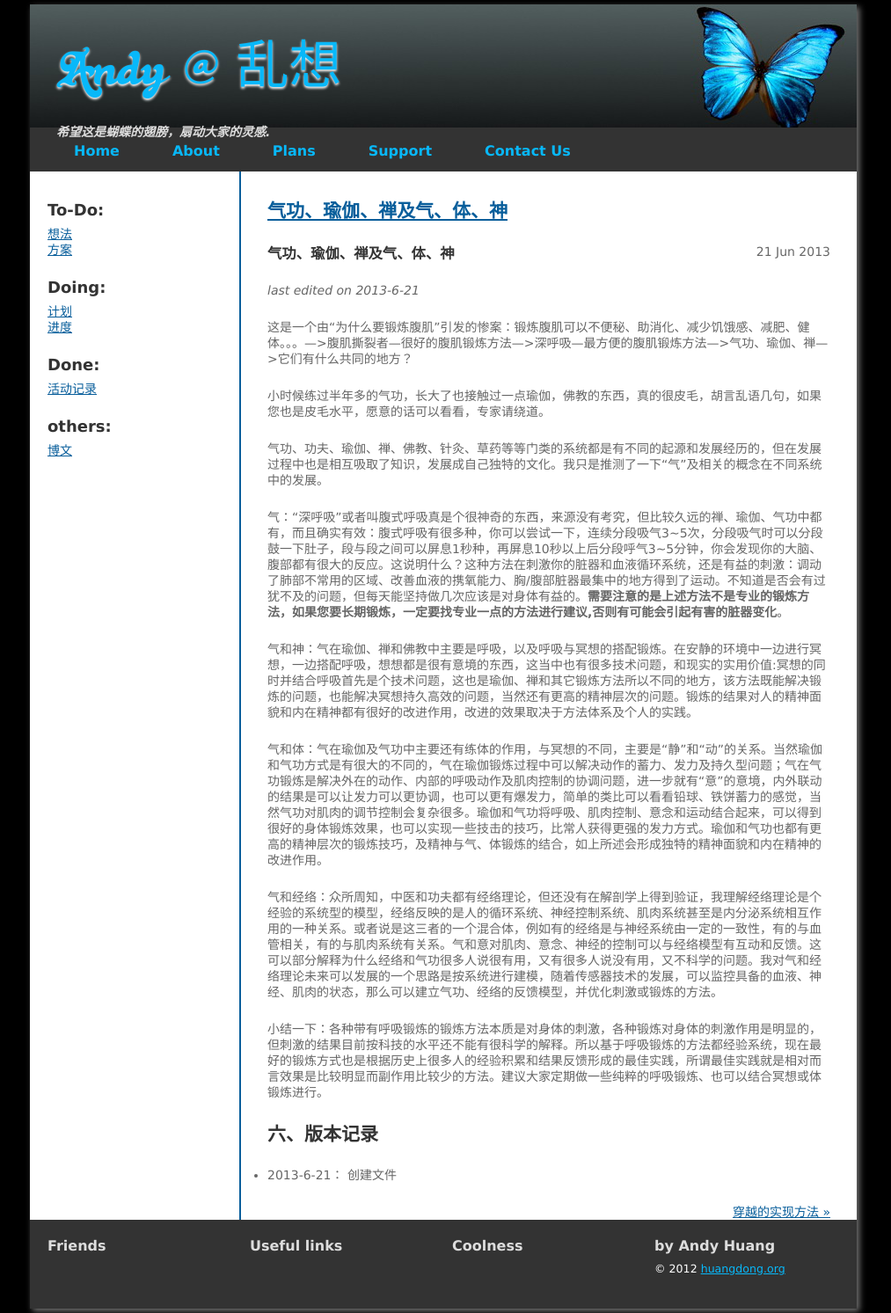
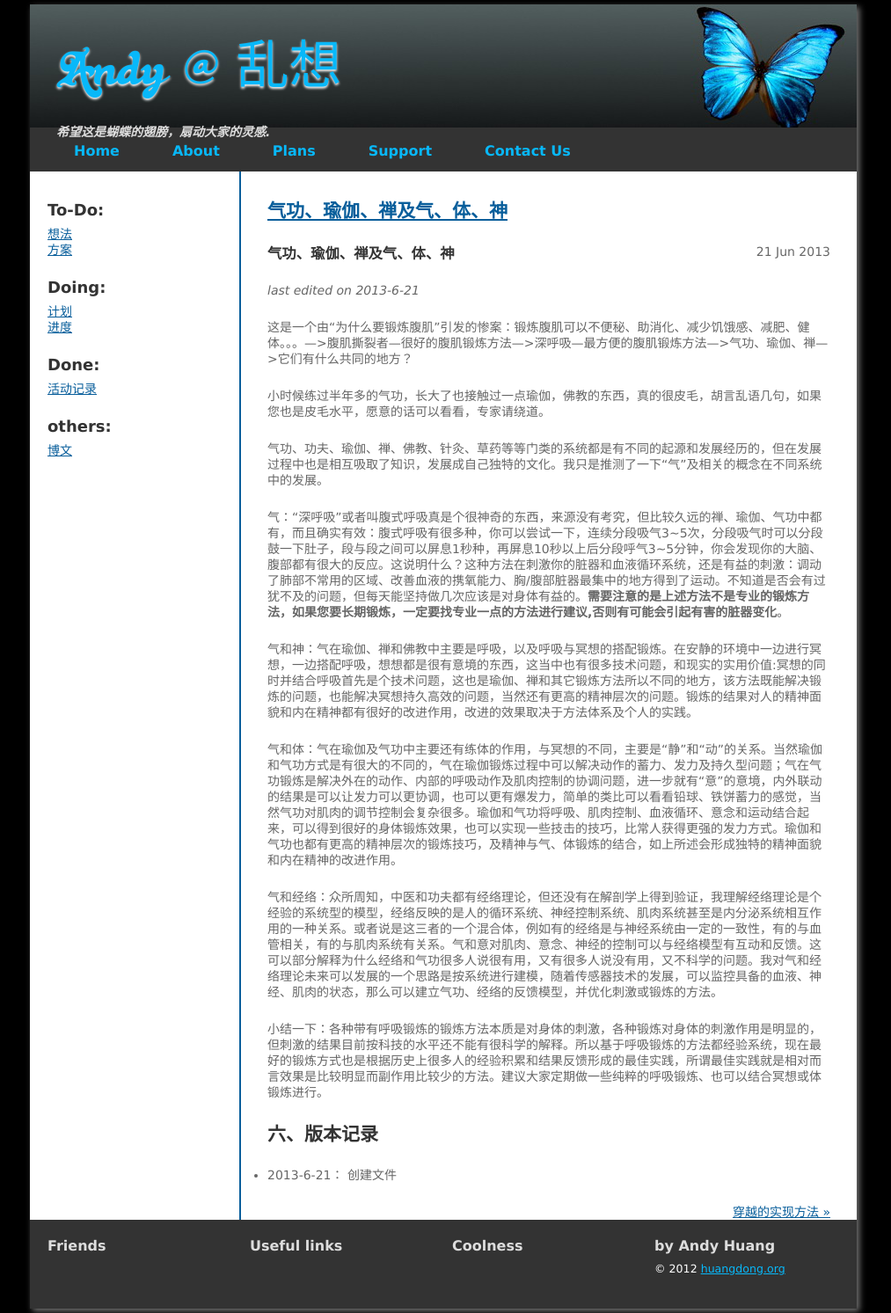
Before and after one commit to huangdong99/huangdong99.github.com, a Jekyll site: the page built from _posts/2013-06-21-blog-qigong-yoka-zen.md, in a window 1280 px wide. Shown: the whole page at 88% size, without its empty margins (136-1149 px from the left). Built offline with Jekyll 4.4.1, drawn with Linux system fonts in a browser that asks for light colours; Markdown is read by kramdown in place of the engine named in the settings.

Commit message:
blog--气、体、神2

```diff
--- a/_posts/2013-06-21-blog-qigong-yoka-zen.md
+++ b/_posts/2013-06-21-blog-qigong-yoka-zen.md
@@ -20,7 +20,7 @@ _last edited on 2013-6-21_
 
 气和神：气在瑜伽、禅和佛教中主要是呼吸，以及呼吸与冥想的搭配锻炼。在安静的环境中一边进行冥想，一边搭配呼吸，想想都是很有意境的东西，这当中也有很多技术问题，和现实的实用价值:冥想的同时并结合呼吸首先是个技术问题，这也是瑜伽、禅和其它锻炼方法所以不同的地方，该方法既能解决锻炼的问题，也能解决冥想持久高效的问题，当然还有更高的精神层次的问题。锻炼的结果对人的精神面貌和内在精神都有很好的改进作用，改进的效果取决于方法体系及个人的实践。
 
-气和体：气在瑜伽及气功中主要还有练体的作用，与冥想的不同，主要是“静”和“动”的关系。当然瑜伽和气功方式是有很大的不同的，气在瑜伽锻炼过程中可以解决动作的蓄力、发力及持久型问题；气在气功锻炼是解决外在的动作、内部的呼吸动作及肌肉控制的协调问题，进一步就有“意”的意境，内外联动的结果是可以让发力可以更协调，也可以更有爆发力，简单的类比可以看看铅球、铁饼蓄力的感觉，当然气功对肌肉的调节控制会复杂很多。瑜伽和气功将呼吸、肌肉控制、意念和运动结合起来，可以得到很好的身体锻炼效果，也可以实现一些技击的技巧，比常人获得更强的发力方式。瑜伽和气功也都有更高的精神层次的锻炼技巧，及精神与气、体锻炼的结合，如上所述会形成独特的精神面貌和内在精神的改进作用。
+气和体：气在瑜伽及气功中主要还有练体的作用，与冥想的不同，主要是“静”和“动”的关系。当然瑜伽和气功方式是有很大的不同的，气在瑜伽锻炼过程中可以解决动作的蓄力、发力及持久型问题；气在气功锻炼是解决外在的动作、内部的呼吸动作及肌肉控制的协调问题，进一步就有“意”的意境，内外联动的结果是可以让发力可以更协调，也可以更有爆发力，简单的类比可以看看铅球、铁饼蓄力的感觉，当然气功对肌肉的调节控制会复杂很多。瑜伽和气功将呼吸、肌肉控制、血液循环、意念和运动结合起来，可以得到很好的身体锻炼效果，也可以实现一些技击的技巧，比常人获得更强的发力方式。瑜伽和气功也都有更高的精神层次的锻炼技巧，及精神与气、体锻炼的结合，如上所述会形成独特的精神面貌和内在精神的改进作用。
 
 气和经络：众所周知，中医和功夫都有经络理论，但还没有在解剖学上得到验证，我理解经络理论是个经验的系统型的模型，经络反映的是人的循环系统、神经控制系统、肌肉系统甚至是内分泌系统相互作用的一种关系。或者说是这三者的一个混合体，例如有的经络是与神经系统由一定的一致性，有的与血管相关，有的与肌肉系统有关系。气和意对肌肉、意念、神经的控制可以与经络模型有互动和反馈。这可以部分解释为什么经络和气功很多人说很有用，又有很多人说没有用，又不科学的问题。我对气和经络理论未来可以发展的一个思路是按系统进行建模，随着传感器技术的发展，可以监控具备的血液、神经、肌肉的状态，那么可以建立气功、经络的反馈模型，并优化刺激或锻炼的方法。
 
```
